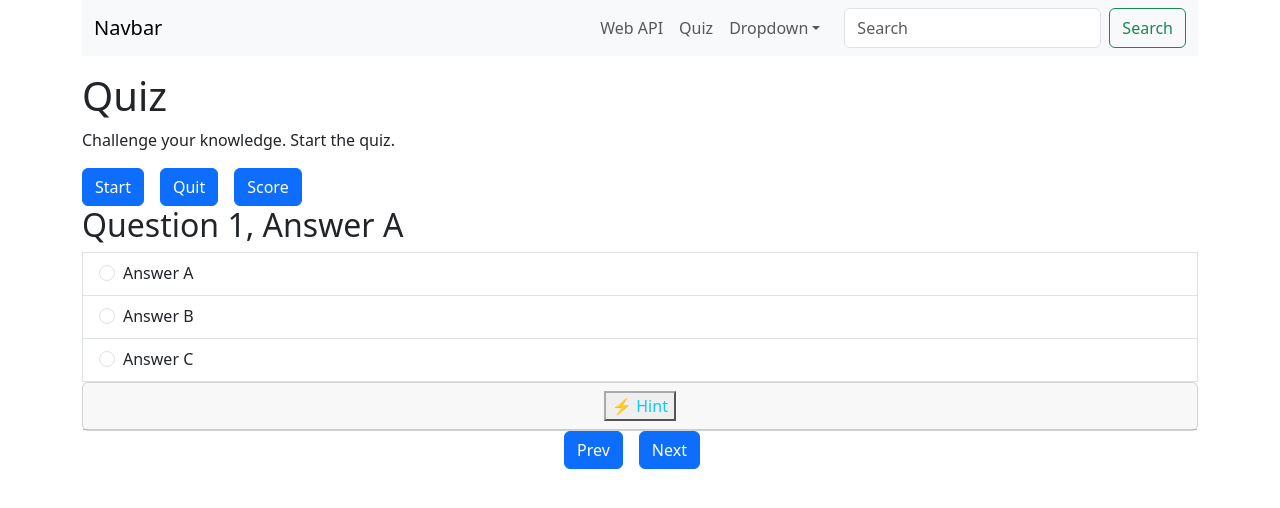
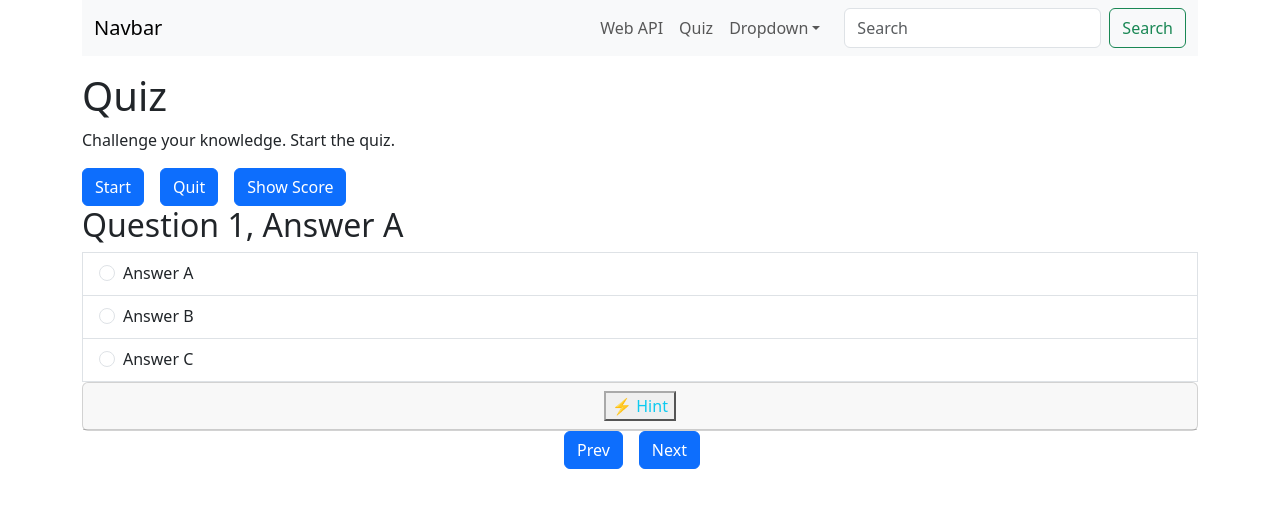
Before and after one commit to liewchooichin/bootstrap-nav-and-router, a React (Vite) app: page /quiz in a window 1280 px wide. Both pictures are taken after a click on the button "Start". Shown: the top 508 px of the page. Built offline with nearby package versions, Linux system fonts and the light colour scheme.

Commit message:
Correct the toggle for the scoring button.

```diff
--- a/src/quiz/QuizMain.jsx
+++ b/src/quiz/QuizMain.jsx
@@ -58,7 +58,7 @@ export function QuizMain(){
         id="btnScore"
         name="btnScore"
         onClick={handleBtnScore}
-      >Score
+      >{scoreQuiz ? "Close Score" : "Show Score"}
       </Button>
 
       {scoreQuiz && (<p>Your score</p>)}
```
